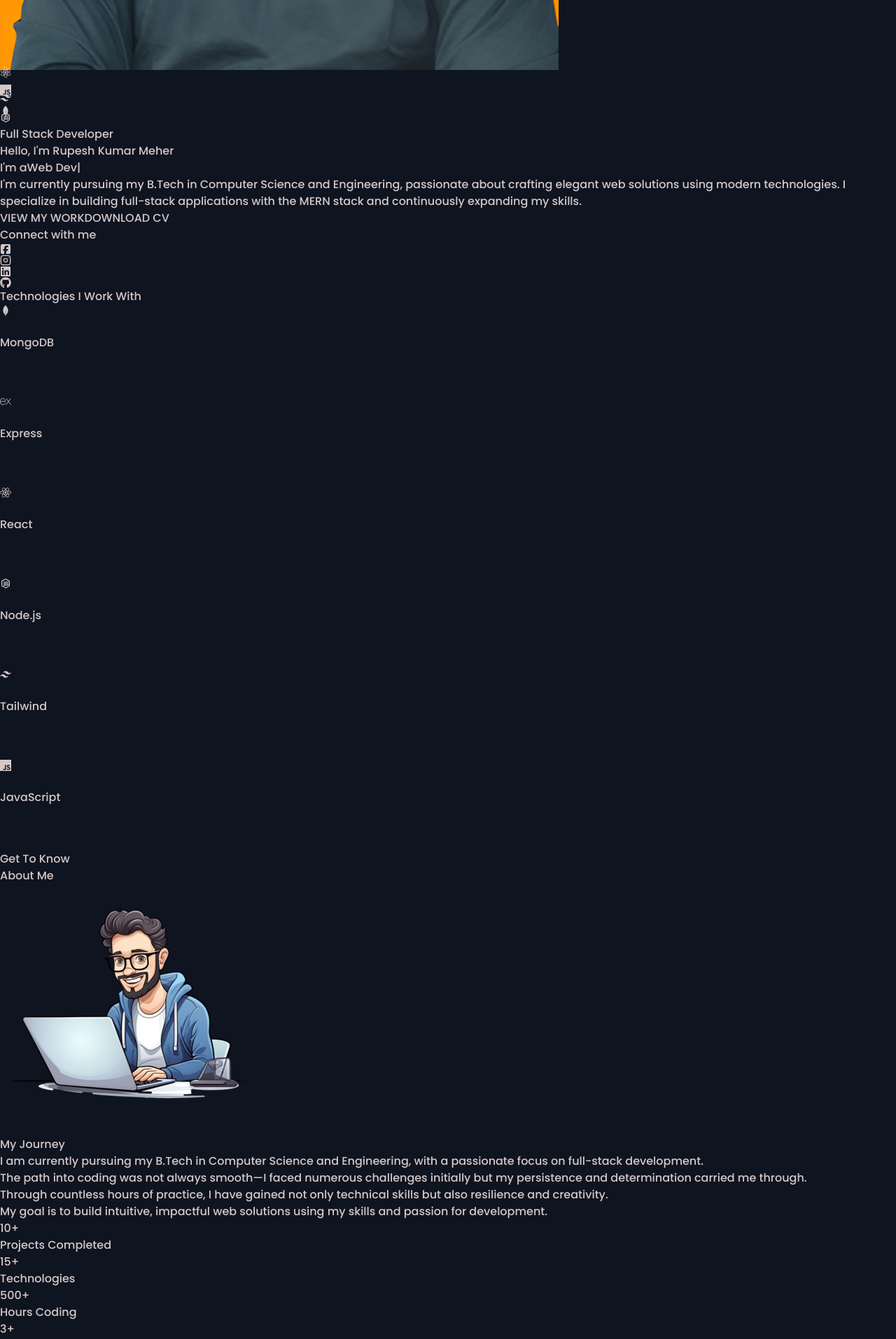
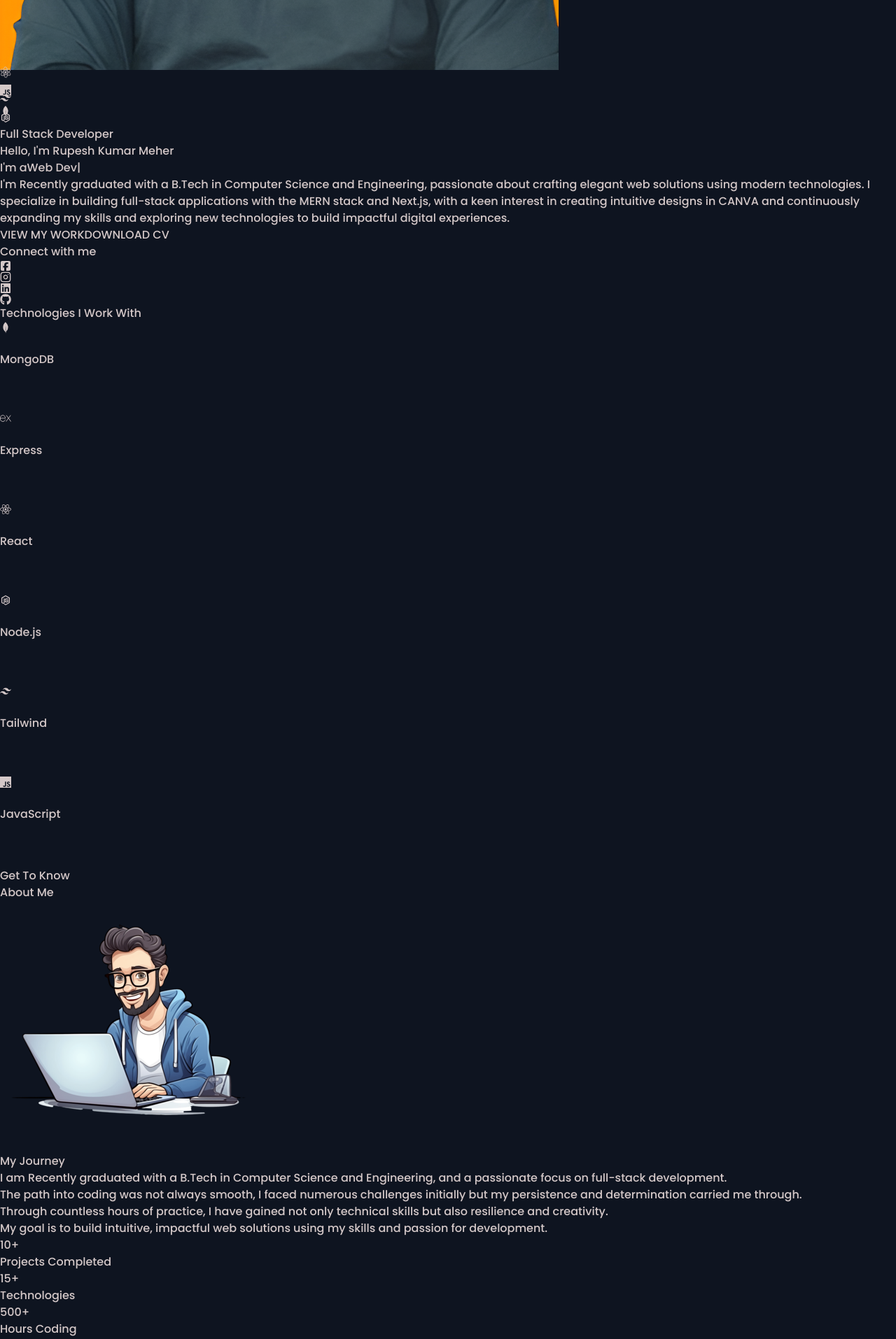
Before and after one commit to Rup-23/Portfolio, a React (Vite) app: page / in a window 1280 px wide. Shown: the part 888-2802 px from the top of the page at 70% size. Built offline with nearby package versions, Linux system fonts and the light colour scheme.

Commit message:
about section changed

```diff
--- a/src/components/About.jsx
+++ b/src/components/About.jsx
@@ -381,20 +381,20 @@ const About = () => {
       viewport={{ once: true }}
       transition={{ duration: 0.8, delay: 0.2 }}
     >
-            <div className="bg-gray-900/50 p-6 md:p-8 rounded-2xl border border-gray-700 shadow-xl backdrop-blur-sm text-justify">
+            <div className="bg-gray-900/50 p-6 md:p-8 rounded-2xl border border-gray-700 shadow-xl backdrop-blur-sm text-left">
               <h3 className="text-2xl font-bold mb-4 text-pink-500">
                 My Journey
               </h3>
               <div className="text-gray-300 space-y-4 leading-relaxed">
                 <p>
-                  I am currently pursuing my{" "}
+                  I am Recently graduated with a{" "}
                   <span className="text-pink-500 font-medium">
                     B.Tech in Computer Science and Engineering
                   </span>
-                  , with a passionate focus on full-stack development.
+                  , and a passionate focus on full-stack development.
                 </p>
                 <p>
-                  The path into coding was not always smooth—I faced numerous
+                  The path into coding was not always smooth, I faced numerous
                   challenges initially but my{" "}
                   <span className="text-pink-500 font-medium">
                     persistence and determination
--- a/src/components/Home.jsx
+++ b/src/components/Home.jsx
@@ -383,13 +383,9 @@ const Home = () => {
 
             <motion.p
               variants={fadeUp}
-              className="mt-4 sm:mt-6 text-base sm:text-lg text-gray-300 leading-relaxed max-w-lg mx-auto md:mx-0 text-justify"
+              className="mt-4 sm:mt-6 text-base sm:text-lg text-gray-300 leading-relaxed max-w-lg mx-auto md:mx-0 text-left"
             >
-              I&#39;m currently pursuing my B.Tech in Computer Science and
-              Engineering, passionate about crafting elegant web solutions
-              using modern technologies. I specialize in building full-stack
-              applications with the MERN stack and continuously expanding my
-              skills.
+              I&#39;m Recently graduated with a B.Tech in Computer Science and Engineering, passionate about crafting elegant web solutions using modern technologies. I specialize in building full-stack applications with the MERN stack and Next.js, with a keen interest in creating intuitive designs in CANVA and continuously expanding my skills and exploring new technologies to build impactful digital experiences.
             </motion.p>
 
             {/* Buttons */}
```
